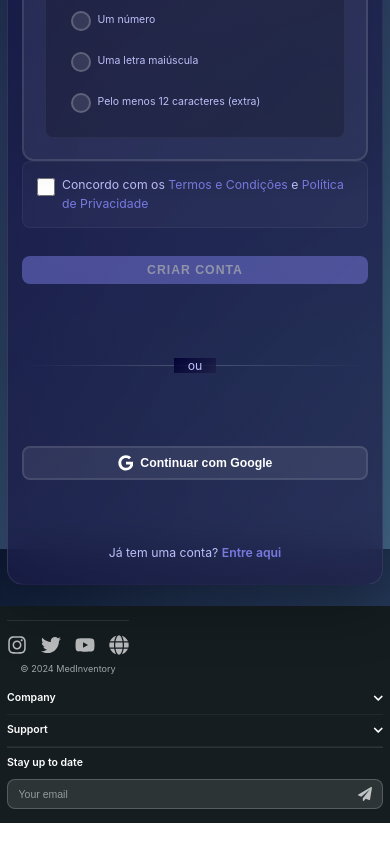
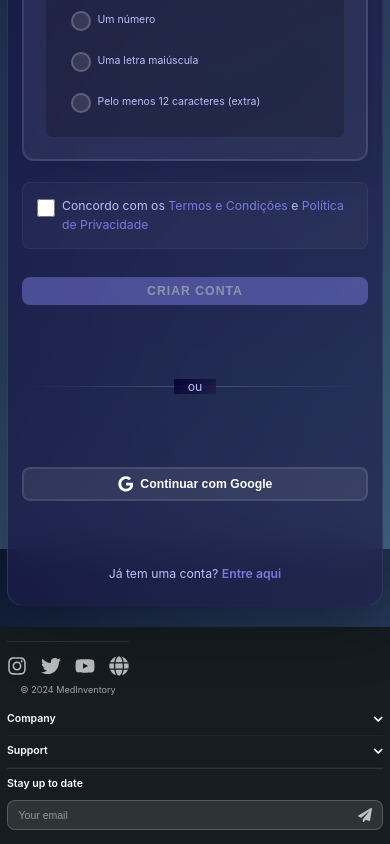
Before and after one commit to MoisesG01/MedInventory-front, a React (Create React App) app: page /signup in a window 390 px wide. Shown: the part 1139-1983 px from the top of the page. Before the commit the page ends 1962 px from the top, so only its background shows below. Built offline with nearby package versions, Linux system fonts and the light colour scheme; no server answers; the HTML template or start-up script is replaced by a standard one.

Commit message:
fix: ajusta espacamento do checkbox de termos e condicoes

```diff
--- a/src/components/SignupPage/SignupPage.css
+++ b/src/components/SignupPage/SignupPage.css
@@ -372,7 +372,7 @@
 
 /* Terms */
 .signup-terms {
-  margin-top: 0;
+  margin-top: var(--spacing-xl);
   padding: var(--spacing-lg);
   background: rgba(255, 255, 255, 0.03);
   border-radius: var(--radius-md);
@@ -579,6 +579,7 @@
   }
 
   .signup-terms {
+    margin-top: var(--spacing-lg);
     padding: var(--spacing-md);
   }
 }
```
